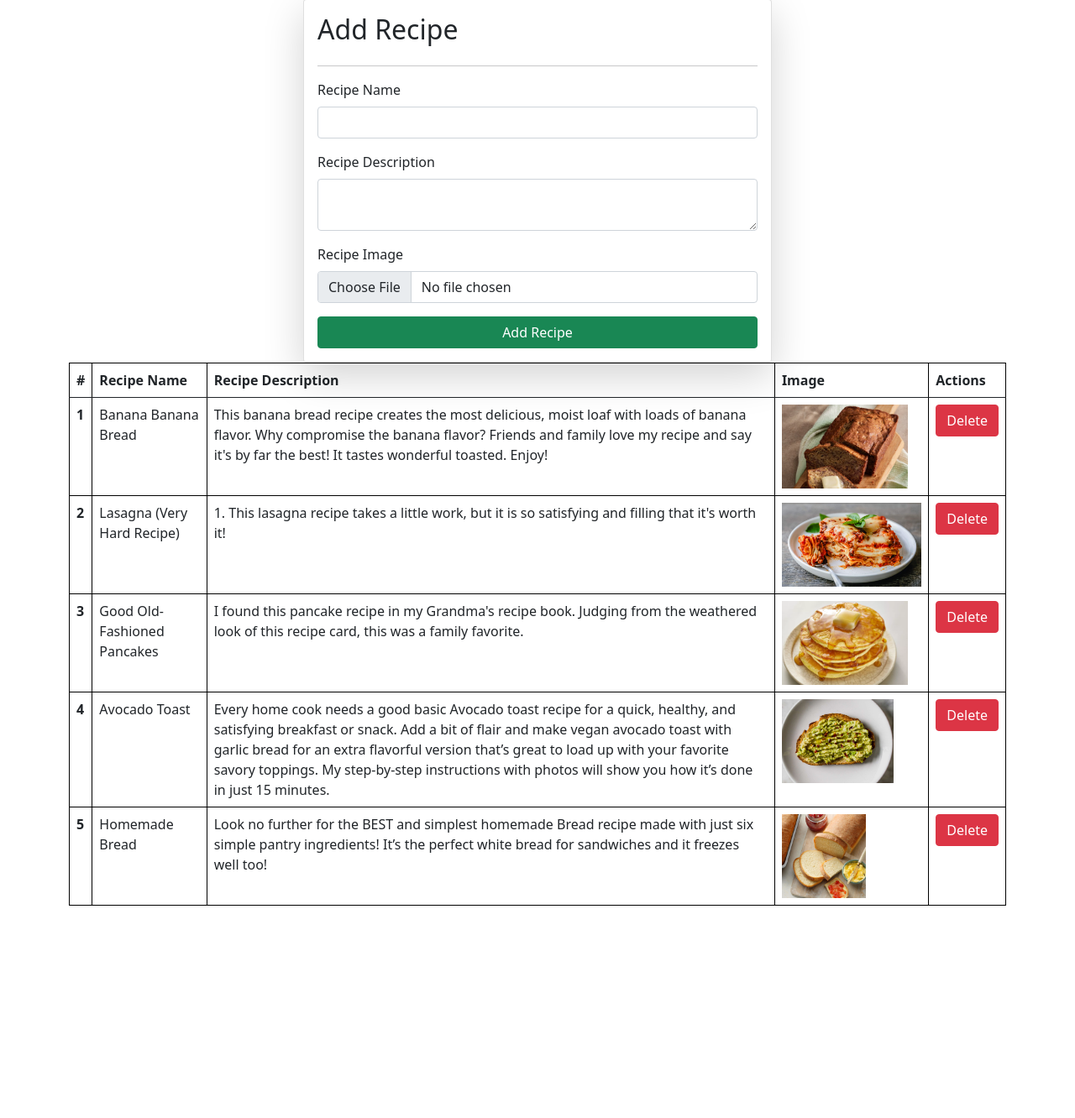
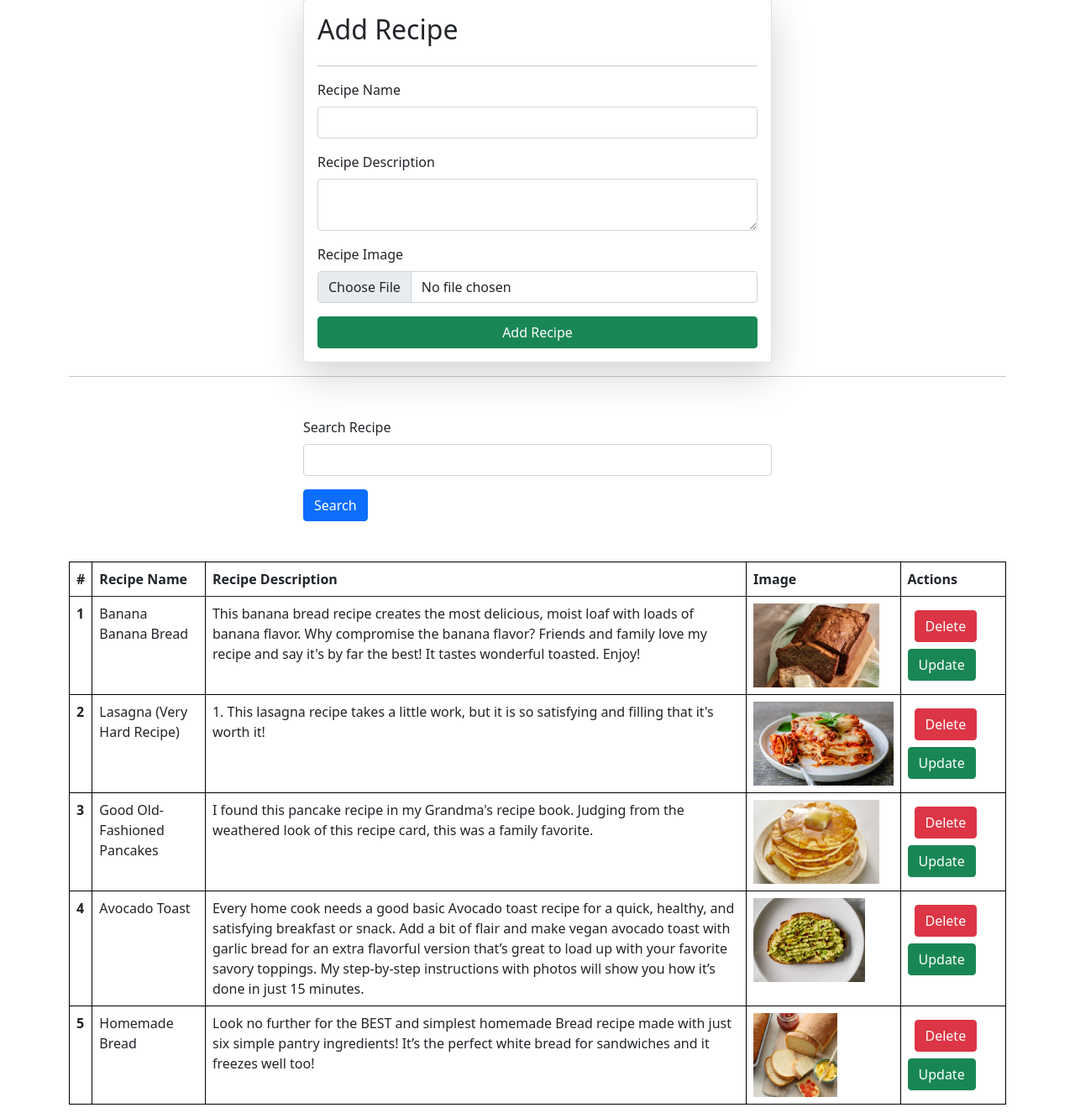
Before and after one commit to paarth14/Recipe-Project-Django, a Django app: page /receipes/ in a window 1280 px wide. Shown: the part 49-1381 px from the top of the page at 84% size. Before the commit the page ends 1128 px from the top, so only its background shows below. Run offline with Django 4.2, Linux system fonts and the light colour scheme; data comes from the database, SQL or seed files in the repository; both versions use the stored data as it was after the commit.

Commit message:
Created Update & Search Functionality

```diff
--- a/core/core/urls.py
+++ b/core/core/urls.py
@@ -24,7 +24,8 @@ from django.contrib.staticfiles.urls import staticfiles_urlpatterns
 urlpatterns = [
     path('admin/', admin.site.urls),
     path('receipes/', receipes, name="receipes"),
-    path('delete-receipe/<id>/', delete_receipe, name="delete_receipe")
+    path('delete-receipe/<id>/', delete_receipe, name="delete_receipe"),
+    path('update-receipe/<id>/', update_receipe, name="update_receipe")
 ]
 
 if settings.DEBUG:
--- a/core/vege/templates/receipes.html
+++ b/core/vege/templates/receipes.html
@@ -31,9 +31,25 @@
     <button type="submit" class="btn btn-success">Add Recipe</button>
   </form>
 
+  <hr />
+
   <!-- {{receipes}} -->
 
-  <table class="table">
+  <div class="mt-5">
+    <div class="mx-auto col-6">
+      <form>
+        <div class="mb-3">
+          <label for="exampleInputEmail1" class="form-label"
+            >Search Recipe</label
+          >
+          <input name="search" type="text" class="form-control" />
+        </div>
+        <button type="submit" class="btn btn-primary">Search</button>
+      </form>
+    </div>
+  </div>
+
+  <table class="table mt-5">
     <thead>
       <tr>
         <th scope="col">#</th>
@@ -53,8 +69,11 @@
           <img src="/media/{{receipe.receipe_image}}" style="height: 100px" />
         </td>
         <td>
-          <a href="/delete-receipe/{{receipe.id}}/" class="btn btn-danger"
+          <a href="/delete-receipe/{{receipe.id}}/" class="btn btn-danger m-2"
             >Delete</a
+          >
+          <a href="/update-receipe/{{receipe.id}}/" class="btn btn-success"
+            >Update</a
           >
         </td>
       </tr>
--- a/core/vege/views.py
+++ b/core/vege/views.py
@@ -24,8 +24,35 @@ def receipes(request):
         return redirect('/receipes/')
 
     queryset =  Receipe.objects.all()
+
+    if request.GET.get('search'):
+        queryset = queryset.filter(receipe_name__icontains = request.GET.get('search'))
+
+
     context = {'receipes': queryset}
     return render(request, 'receipes.html', context)
+
+def update_receipe(request, id):
+    queryset = Receipe.objects.get(id = id)
+
+    if request.method == "POST":
+
+        data = request.POST
+        receipe_name = data.get('receipe_name')
+        receipe_description = data.get('receipe_description')
+        receipe_image = request.FILES.get('receipe_image')
+
+        queryset.receipe_name = receipe_name
+        queryset.receipe_description = receipe_description
+
+        if receipe_image:
+            queryset.receipe_image = receipe_image
+
+        queryset.save()
+        return redirect('/receipes/')
+
+    context = {'receipe' : queryset}
+    return render(request, 'update_receipes.html', context)
 
 def delete_receipe(request, id):
     queryset = Receipe.objects.get(id = id)
```
Also changed, not shown: core/vege/templates/update_receipes.html (added, +39 -0 lines), core/db.sqlite3, core/public/static/receipe/Basic-Homemade-Bread.jpg (added), core/public/static/receipe/Classic-Lasagna-14-scaled.jpg (added), core/public/static/receipe/avocado-garlic-bread-toast.webp (added), core/public/static/receipe/avocado-toast-recipe.jpg (added).
